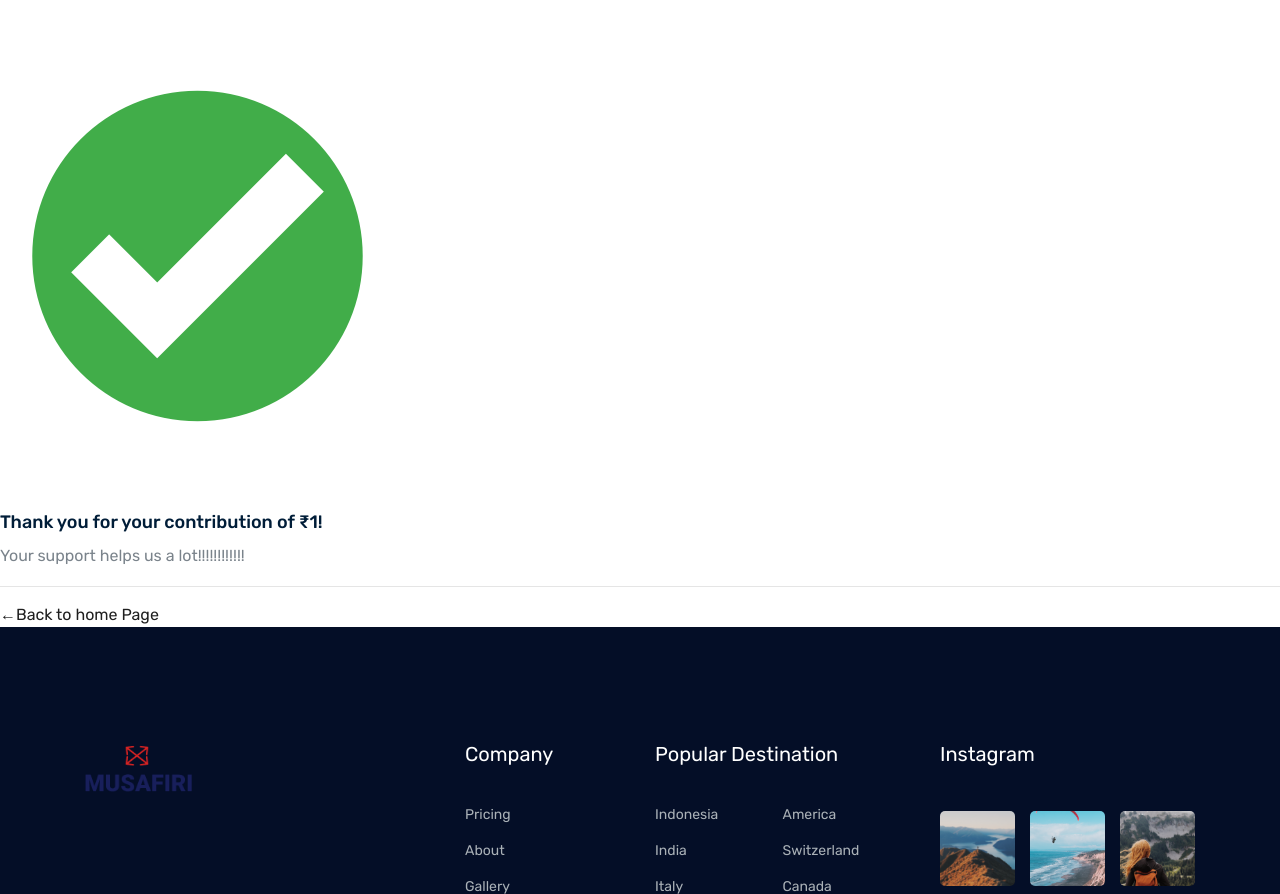
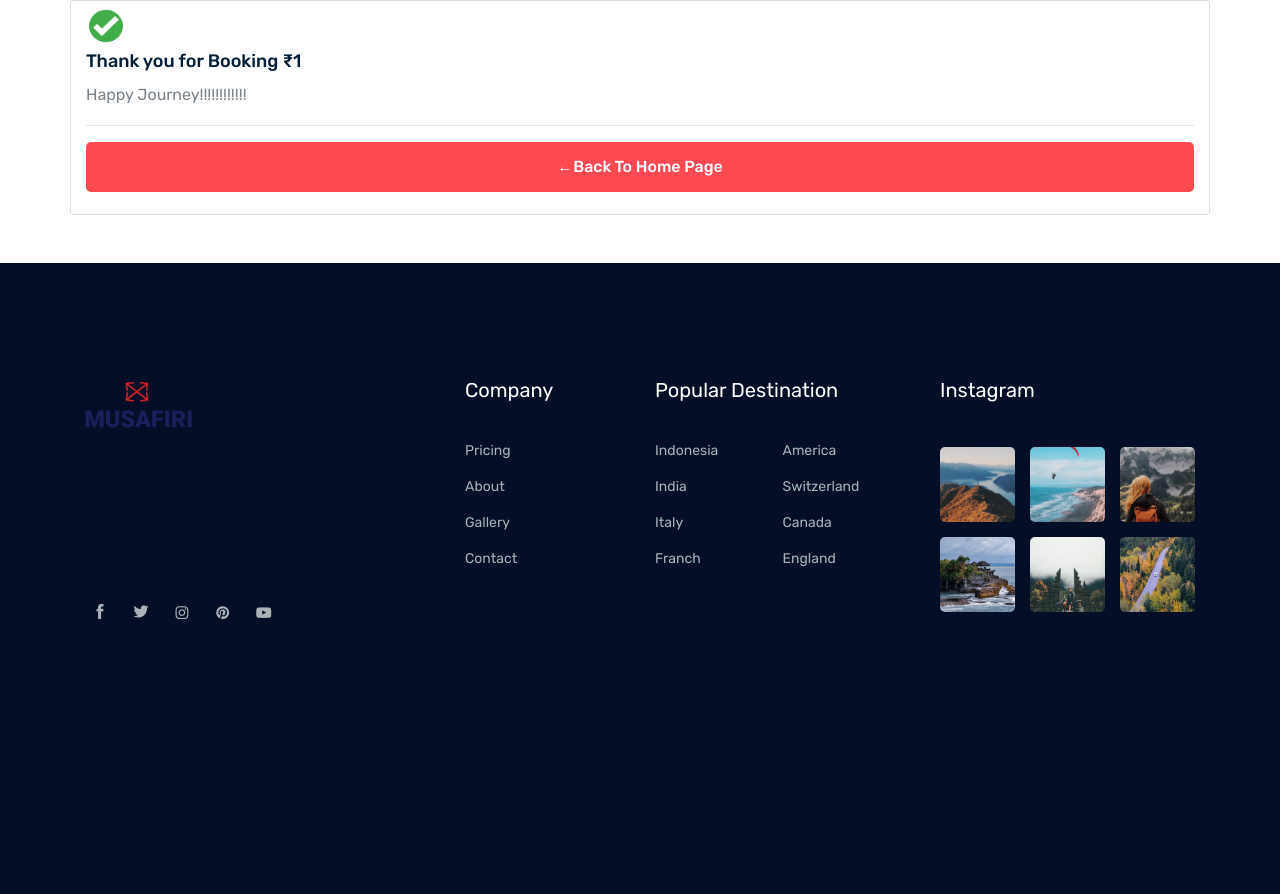
Before and after one commit to Navneet7716/Musafiri, a Django app: page /success/1/ in a window 1280 px wide. Shown: the part 111-1005 px from the top of the page. After the commit the page ends 730 px from the top, so only its background shows below. Run offline with Django 3.2, Linux system fonts and the light colour scheme; some libraries are stand-ins or nearby versions.

Commit message:
Payment_Method Added

```diff
--- a/users/forms.py
+++ b/users/forms.py
@@ -19,7 +19,7 @@ class ContactForm(forms.Form):
 CLASS =(
     ("non" , "TravelType"),
     ("economy", "Economy"),
-    ("buisness", "Buisness"),
+    ("business", "Buisness"),
     ("first", "First"),
 )
 
--- a/users/templates/users/flights.html
+++ b/users/templates/users/flights.html
@@ -63,7 +63,7 @@ Flights
                 <select name="travel_type">
                   <option value= "non" selected="selected">TravelType</option>
                   <option value="economy">Economy</option>
-                  <option value="buisness">Buisness</option>
+                  <option value="business">Buisness</option>
                   <option value="first">First</option>
                 </select>
               </div>
@@ -79,7 +79,7 @@ Flights
   </div>
 
   {% if results == "no" %}
-  <div style="display: flex;justify-content: center;align-items: center;height: 50vh; text-align: center;"><p style="font-size: x-large !important;">Your Search will Display Here</p></div>
+  <div style="display: flex;justify-content: center;align-items: center;height: 50vh; text-align: center;"><p style="font-size: x-large !important;">No Flights Available</p></div>
 
 
   {% elif results == "yes" %}
@@ -130,7 +130,7 @@ Flights
       <p>Seats Available: {{obj.numSeatsRemainingFirst}}</p>
     </div>
       {% endif %}
-      <a href="{% url 'payment' %}" class="btn btn-success">Book Now</a>
+      <a href="{% url 'payment' obj.id %}?class={{class}}" class="btn btn-success">Book Now</a>
     </div>
 
   </div>
--- a/users/templates/users/success.html
+++ b/users/templates/users/success.html
@@ -32,13 +32,15 @@ Flights
 
 {% block content %}
 
-<div id="box">
-    <img id="succes-icon" src="{% static 'img/check.png' %}">
-    <h4>Thank you for your contribution of ₹{{amount}}!</h4>
-    <p>Your support helps us a lot!!!!!!!!!!!!</p>
+<div class="card container " >
+    <img id="succes-icon" src="{% static 'img/check.png' %}" height="50px" width="40px">
+    <h4>Thank you for Booking ₹{{amount}}</h4>
+    <p>Happy Journey!!!!!!!!!!!!</p>
     <hr>
-    <a class="myButton" href="{% url 'home' %}">&#x2190;Back to home Page</a>
+    <a class="boxed-btn4" style="margin-bottom: 2%;" href="{% url 'home' %}">&#x2190;Back to home Page</a>
 </div>
+<br>
+<br>
 
 
 {% endblock %}
--- a/users/urls.py
+++ b/users/urls.py
@@ -19,7 +19,7 @@ urlpatterns = [
     path('destination_details/<int:pk>',views.destination_details,name="destination_details"),
     path('single-blog/',views.single_blog,name="single_blog"),
     path('travel_destination/',views.travel_destination,name="travel_destination"),
-    path('payment/',views.payment,name="payment"),
+    path('payment/<int:pk>',views.payment,name="payment"),
     path('graphs/',views.graph , name="graph"),
     path('charge/', views.charge, name="charge"),
     path('success/<str:args>/', views.successMsg, name="success"),
--- a/users/views.py
+++ b/users/views.py
@@ -10,7 +10,7 @@ from django.urls import reverse
 import stripe
 stripe.api_key = "sk_test_51I729tFz1TxC4hZ6UNWmTbdPyCOeqymlf5nzuNdzLVP3Xi1ai2FSsnqSt2Pl3fOo7AxkgisGhtSoLrHpgiaZJcQL00XdgowYVj"
 
-import datetime
+import datetime , math
 
 # To Authenticate
 
@@ -183,8 +183,10 @@ def flight(request):
 
 
 
-def payment(request):
-    return render(request , 'users/payment.html',{})
+def payment(request , pk ):
+    travel_class = request.GET.get('class')
+    booking_details = get_object_or_404(Flight , pk = pk)
+    return render(request , 'users/payment.html',{"booking_details": booking_details , "class" : travel_class})
 
 
 def charge(request):
@@ -192,7 +194,7 @@ def charge(request):
 	if request.method == 'POST':
 		print('Data:', request.POST)
 
-		amount = int(request.POST['amount'])
+		amount = float(request.POST['amount'])
 
 
 
@@ -206,9 +208,9 @@ def charge(request):
 
 		charge = stripe.Charge.create(
 			customer = customer,
-			amount = amount * 100,
+			amount = round(amount)*100,
 			currency = 'inr',
-			description = 'Donation'
+			description = 'Order Payment Received'
 		)
 
 	return redirect(reverse('success', args=[amount]))
```
Also changed, not shown: users/templates/users/payment.html (+41 -5 lines).
